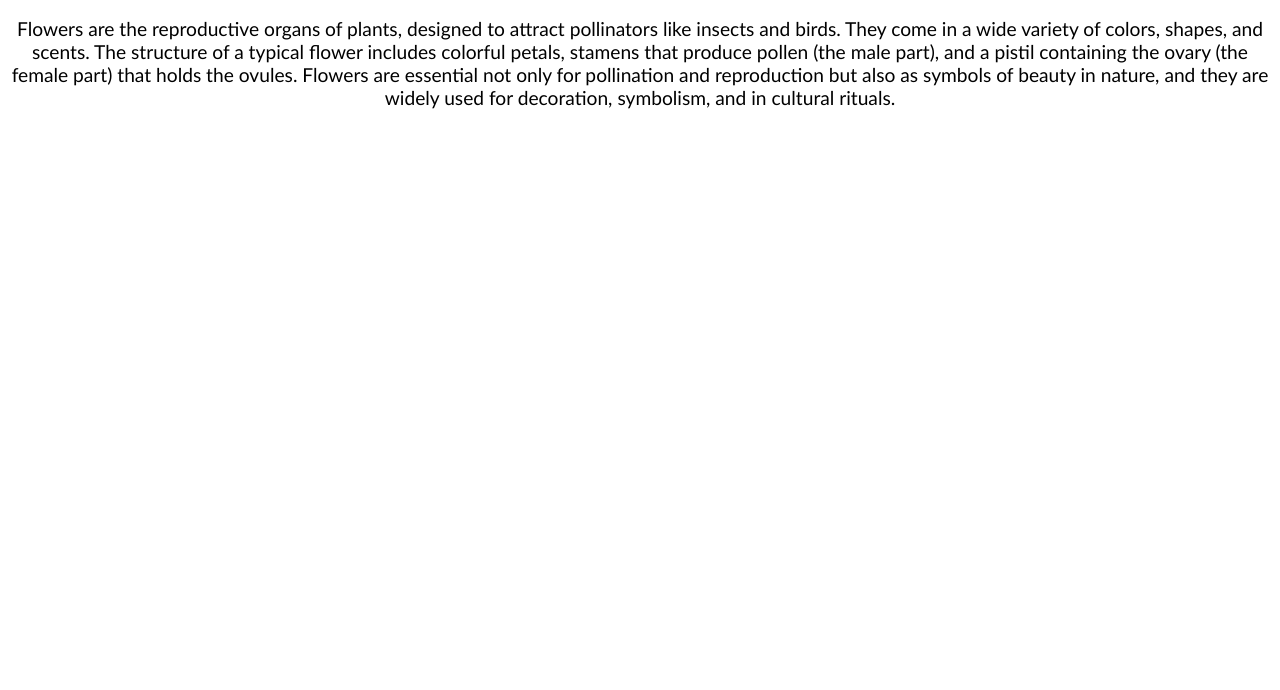
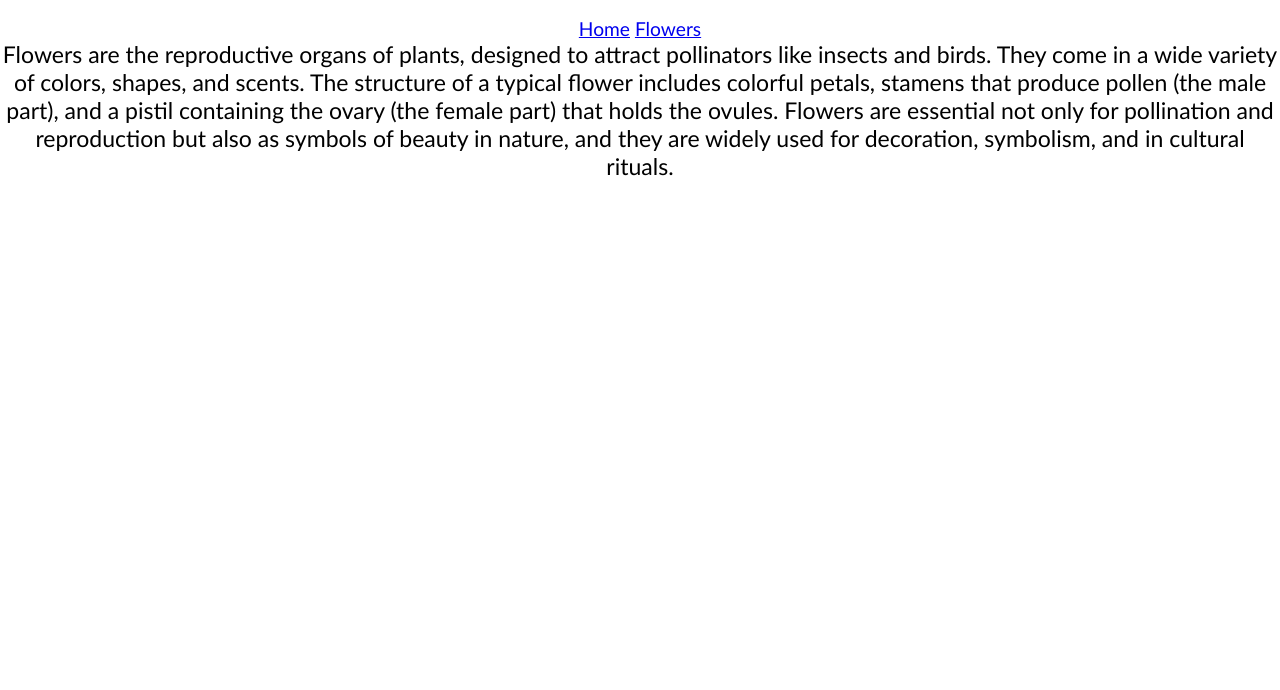
Before and after one commit to idokahana/2024-10-15-task-2, a plain HTML site: page index.html in a window 1280 px wide. Shown: the part 110-800 px from the top of the page. Drawn offline with Linux system fonts and the light colour scheme.

Commit message:
new grid

```diff
--- a/assets/style.css
+++ b/assets/style.css
@@ -1,11 +1,37 @@
+html,
+body {
+  margin: 0;
+  padding: 0;
+}
+.container {
+  display: grid;
+  height: 100%;
+  grid-template-columns: repeat(4, 1fr);
+  grid-template-rows: 2fr, 1fr, 3fr;
+}
 h1 {
   text-align: center;
   font-size: 50px;
   font-family: "Gill Sans", "Gill Sans MT", Calibri, "Trebuchet MS", sans-serif;
 }
-
+header {
+  grid-row: 1;
+  grid-column: 1 / span 4;
+}
+nav {
+  grid-row: 2;
+  grid-column: 1 / span 4;
+}
 div {
   font-size: larger;
   font-family: "Gill Sans", "Gill Sans MT", Calibri, "Trebuchet MS", sans-serif;
   text-align: center;
 }
+.flowers {
+  width: 350px;
+}
+
+main {
+  grid-row: 3;
+  grid-column: 1 / span 4;
+}
--- a/index.html
+++ b/index.html
@@ -8,16 +8,24 @@
     <link rel="stylesheet" href="./assets/style.css" />
   </head>
   <body>
-    <h1>flower</h1>
-    <div>
-      Flowers are the reproductive organs of plants, designed to attract
-      pollinators like insects and birds. They come in a wide variety of colors,
-      shapes, and scents. The structure of a typical flower includes colorful
-      petals, stamens that produce pollen (the male part), and a pistil
-      containing the ovary (the female part) that holds the ovules. Flowers are
-      essential not only for pollination and reproduction but also as symbols of
-      beauty in nature, and they are widely used for decoration, symbolism, and
-      in cultural rituals.
+    <div class="container">
+      <header><h1>flower</h1></header>
+      <nav>
+        <a href="./index.html">Home</a>
+        <a href="./flowers.html">Flowers</a>
+      </nav>
+      <main>
+        <div>
+          Flowers are the reproductive organs of plants, designed to attract
+          pollinators like insects and birds. They come in a wide variety of
+          colors, shapes, and scents. The structure of a typical flower includes
+          colorful petals, stamens that produce pollen (the male part), and a
+          pistil containing the ovary (the female part) that holds the ovules.
+          Flowers are essential not only for pollination and reproduction but
+          also as symbols of beauty in nature, and they are widely used for
+          decoration, symbolism, and in cultural rituals.
+        </div>
+      </main>
     </div>
   </body>
 </html>
```
Also changed, not shown: flowers.html (added, +35 -0 lines).
